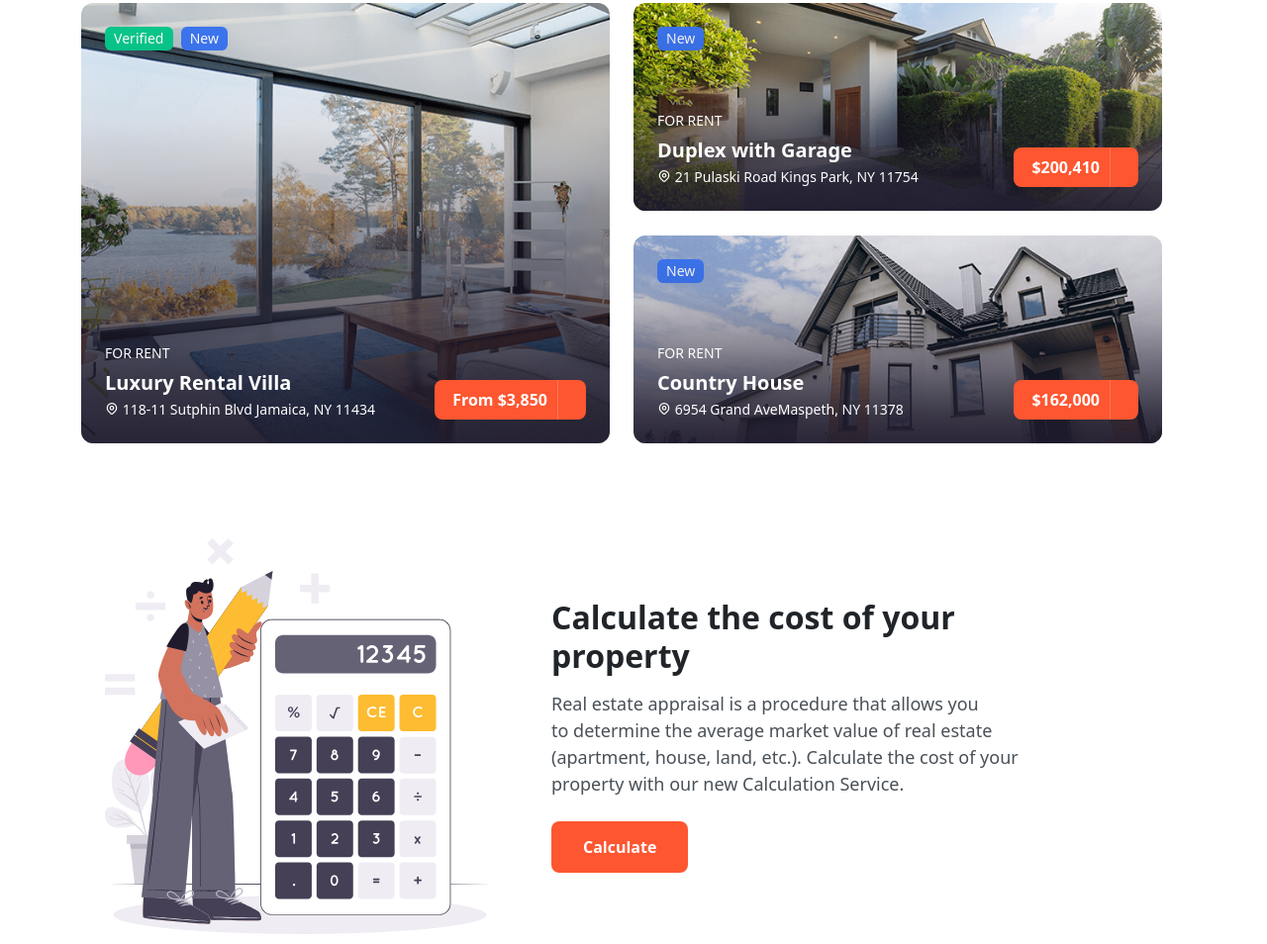
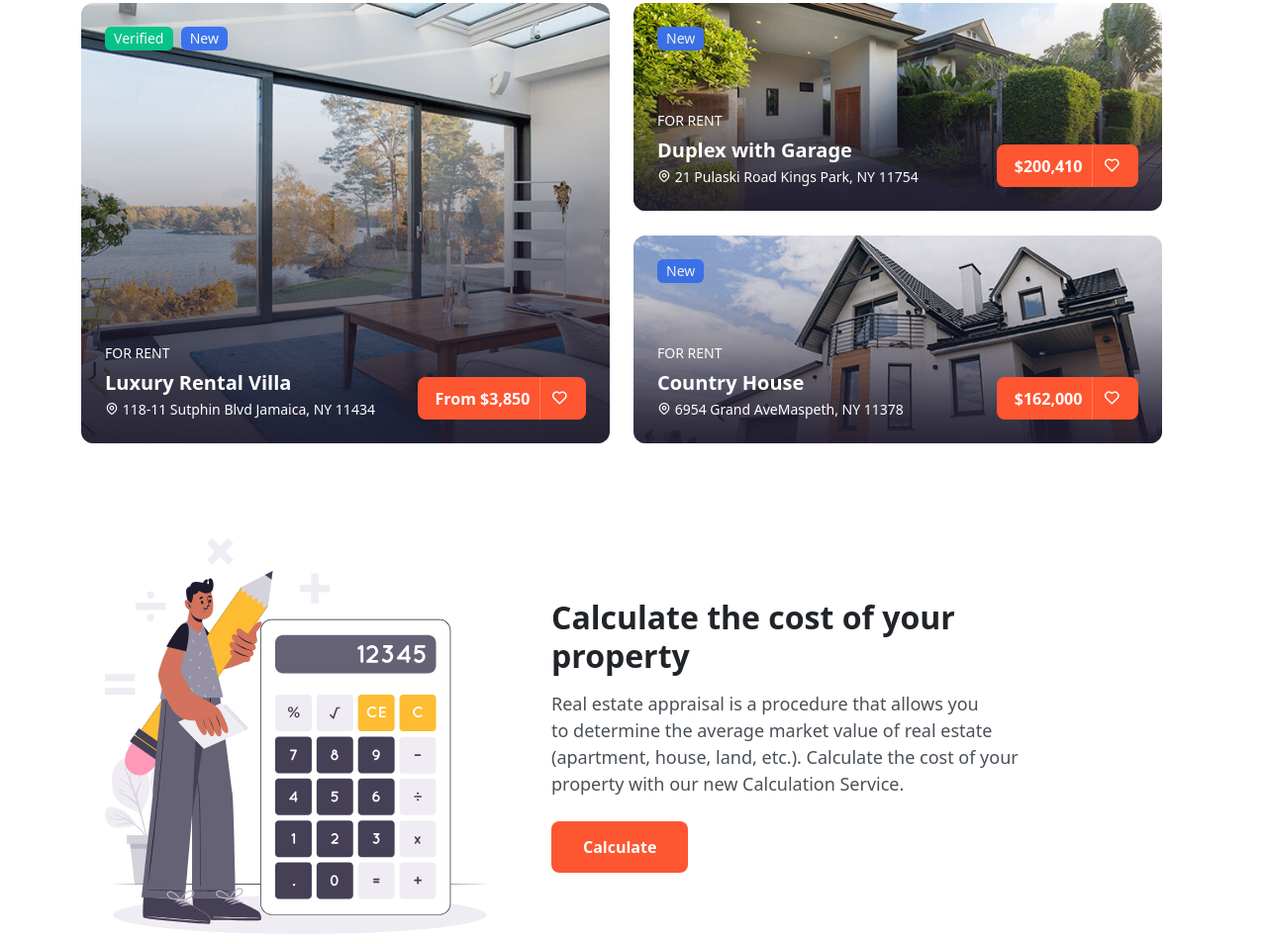
Before and after one commit to ShuvoMallick01/Real-State-Website-Bootstrap-Template, a plain HTML site: page index.html in a window 1280 px wide. Shown: the part 2168-3122 px from the top of the page at 99% size. Drawn offline with nearby package versions, Linux system fonts and the light colour scheme; some icons are missing; files whose address does not match are found by name.

```diff
--- a/index.html
+++ b/index.html
@@ -917,7 +917,7 @@
                     From $3,850
                   </button>
                   <button class="btn btn-primary heart-icon-btn">
-                    <i class="icon-Property-1default"></i>
+                    <i class="icon-heart-default"></i>
                   </button>
                 </div>
               </div>
@@ -964,7 +964,7 @@
                   >
                     <button class="btn btn-primary custom-btn">$200,410</button>
                     <button class="btn btn-primary heart-icon-btn">
-                      <i class="icon-Property-1default"></i>
+                      <i class="icon-heart-default"></i>
                     </button>
                   </div>
                 </div>
@@ -1008,7 +1008,7 @@
                   >
                     <button class="btn btn-primary custom-btn">$162,000</button>
                     <button class="btn btn-primary heart-icon-btn">
-                      <i class="icon-Property-1default"></i>
+                      <i class="icon-heart-default"></i>
                     </button>
                   </div>
                 </div>
```
